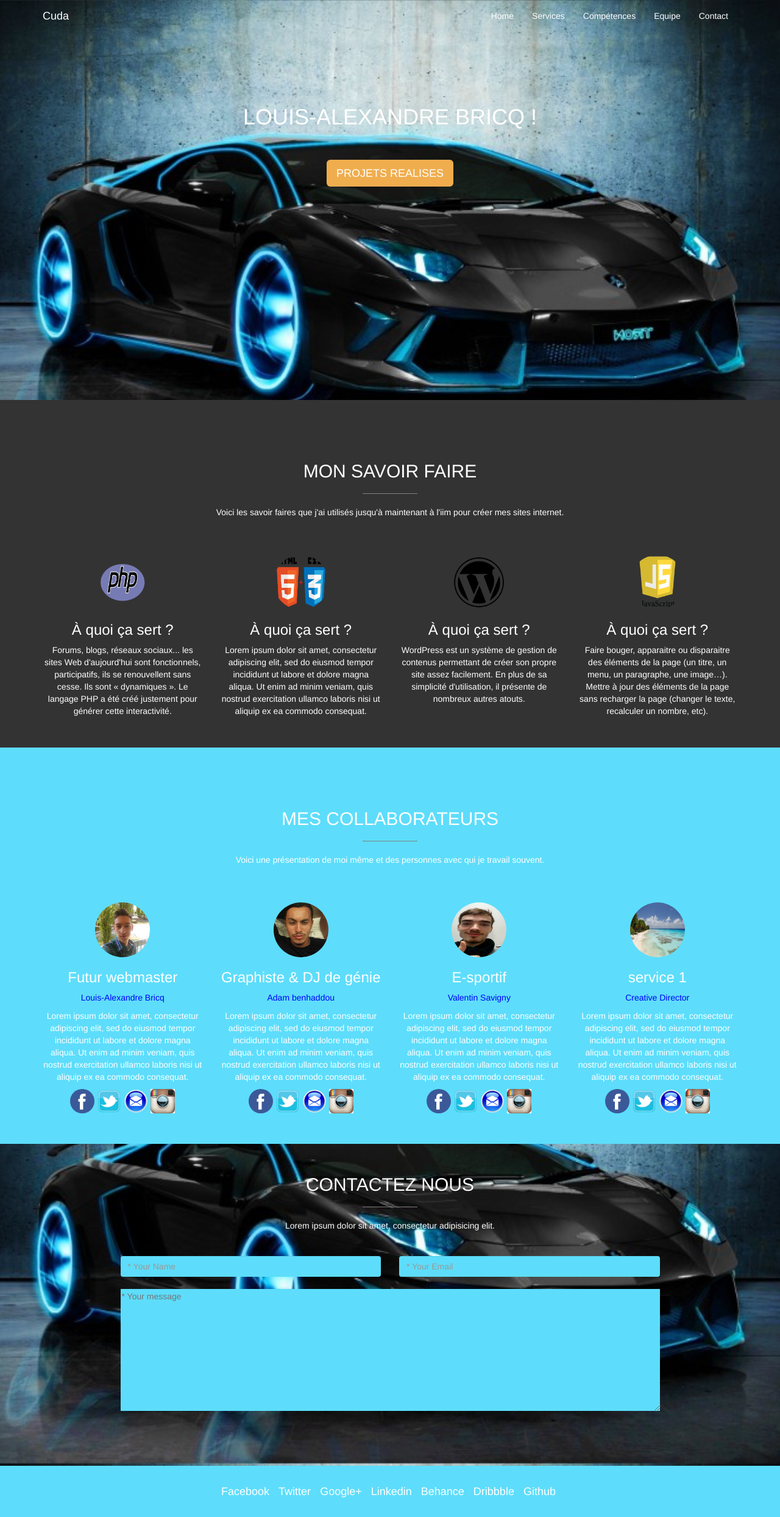
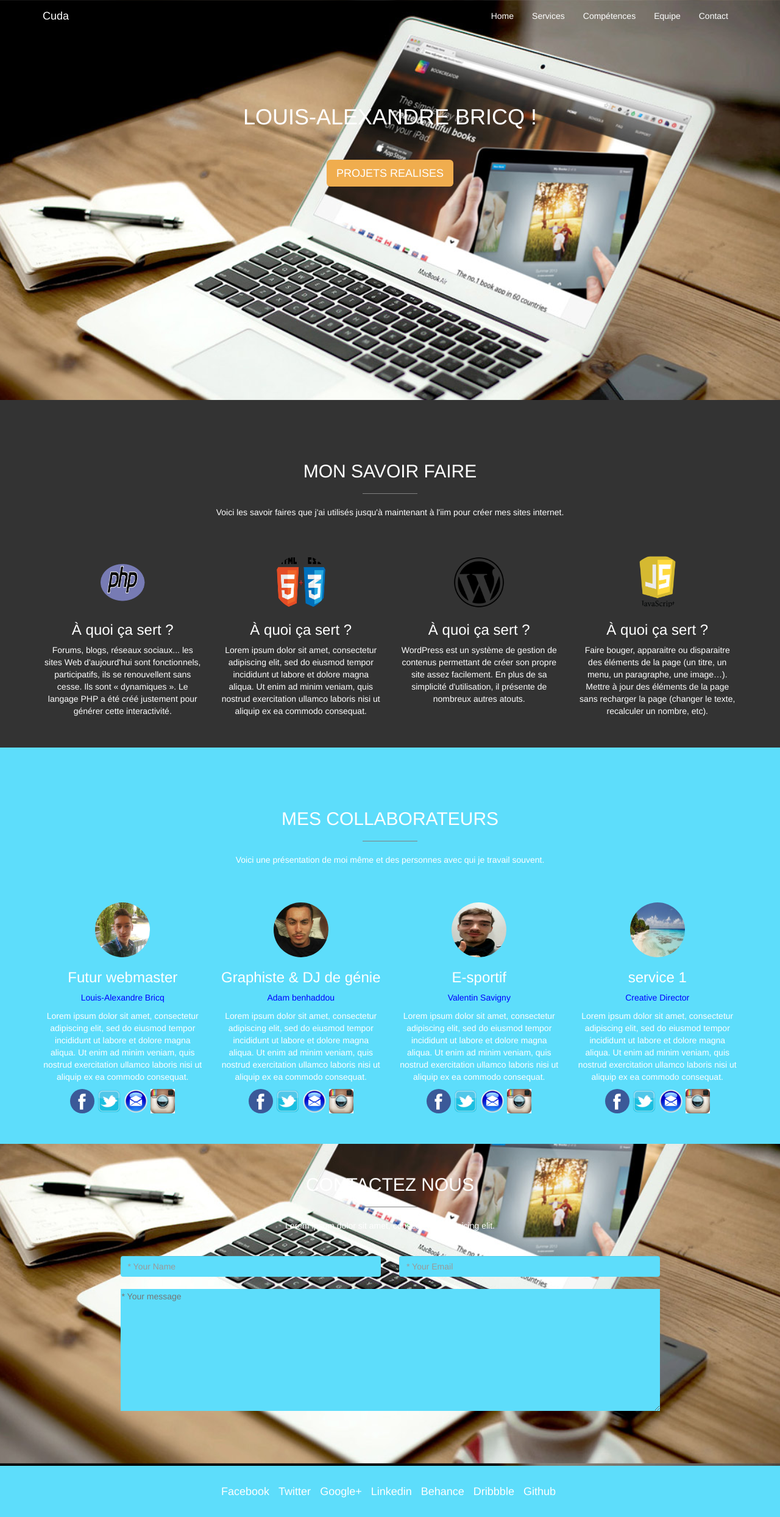
Before and after one commit to Neokoiaigone/SEO, a PHP site: page / in a window 1280 px wide. Shown: the whole page at 61% size. Run offline with PHP 8.4, Linux system fonts and the light colour scheme; some libraries are stand-ins or nearby versions.

Commit message:
Modification background and add image

```diff
--- a/css/style.css
+++ b/css/style.css
@@ -2,7 +2,7 @@
 
 body {
   width: 100%;
-  background: url(../images/lamborgini.jpg) no-repeat bottom center scroll;
+  background: url(../images/n.jpg) no-repeat bottom center scroll;
   background-color: #000000;
   -webkit-background-size: cover;
   -moz-background-size: cover;
```
Also changed, not shown: images/n.jpg (added).
